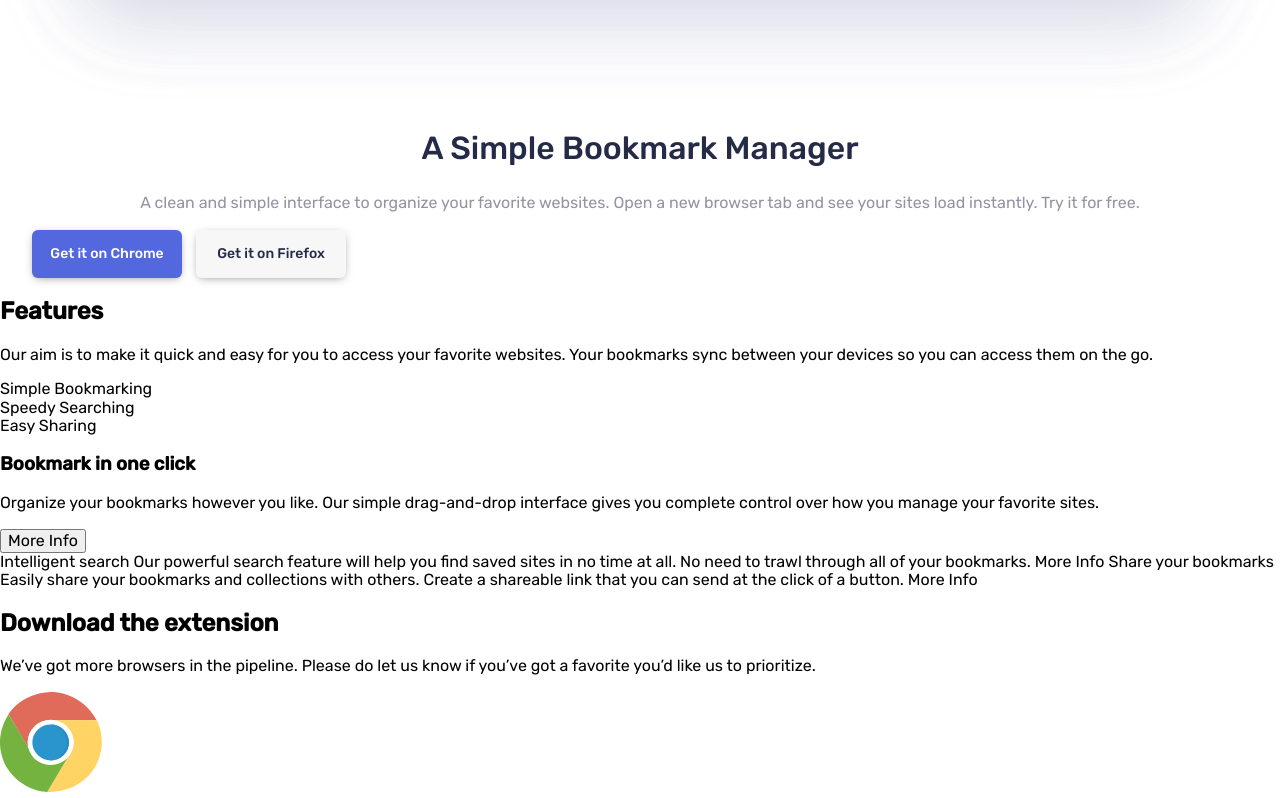
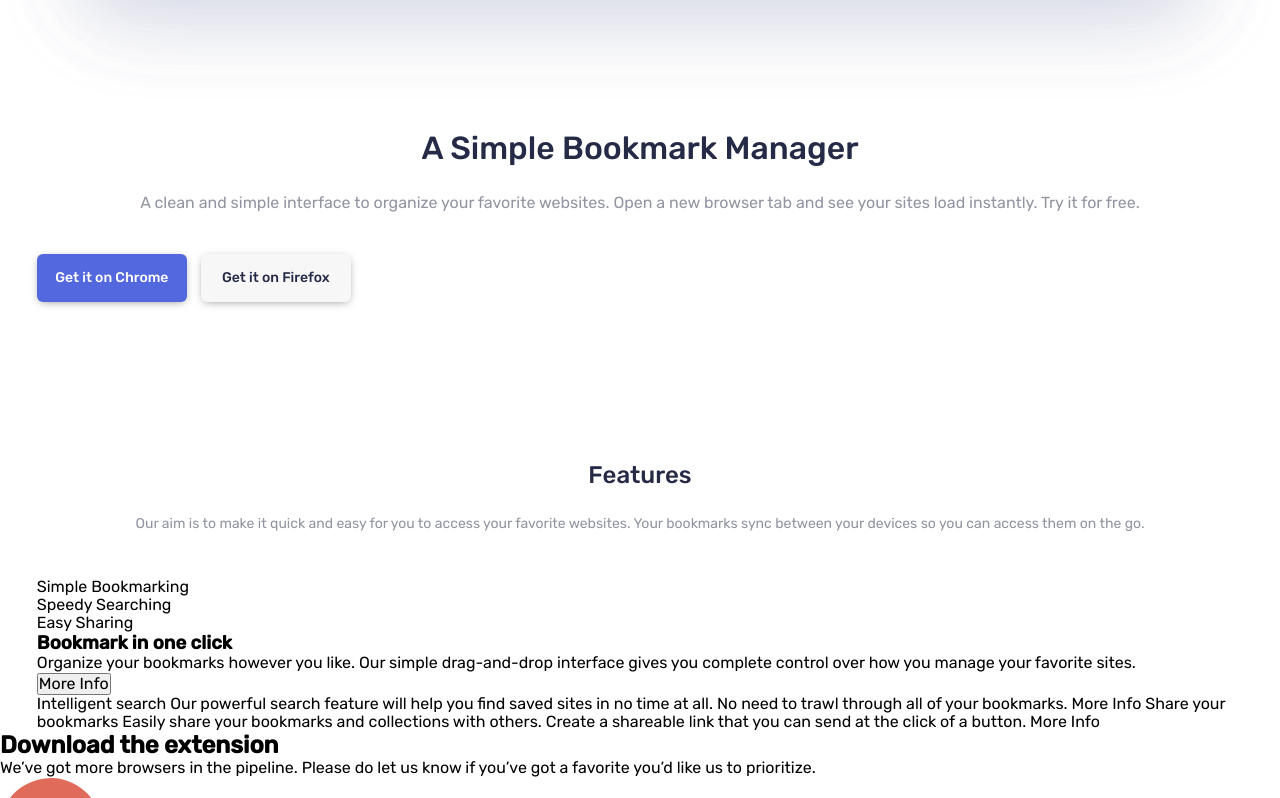
Before and after one commit to Rubendvb/bookmark-landing-page-master, a React (Vite) app: page / in a window 1280 px wide. Shown: the part 958-1756 px from the top of the page. Built offline with nearby package versions, Linux system fonts and the light colour scheme.

Commit message:
estilzando section features

```diff
--- a/src/assets/components/Features/Features.jsx
+++ b/src/assets/components/Features/Features.jsx
@@ -1,10 +1,12 @@
+import styled from './Features.module.scss'
+
 export default function Features() {
   return (
-    <section>
-      <div>
-        <h2>Features</h2>
+    <section className={styled.features}>
+      <div className={styled.featuresHeader}>
+        <h2 className={styled.title}>Features</h2>
 
-        <p>
+        <p className={styled.text}>
           Our aim is to make it quick and easy for you to access your favorite
           websites. Your bookmarks sync between your devices so you can access
           them on the go.
--- /dev/null
+++ b/src/assets/components/Features/Features.module.scss
@@ -0,0 +1,21 @@
+@use '../../sass/variables' as v;
+@use '../../sass/mixins' as m;
+
+.features {
+  margin-top: 10rem;
+  @include m.side-padding;
+}
+
+.featuresHeader {
+  margin-bottom: 2.75rem;
+}
+
+.title {
+  @include m.title;
+}
+
+.text {
+  @include m.text(v.$Grayish-Blue, 0.875rem);
+
+  margin-top: 1.5rem;
+}
--- a/src/assets/components/Simple/Simple.module.scss
+++ b/src/assets/components/Simple/Simple.module.scss
@@ -11,10 +11,11 @@
   line-height: 1.4;
   text-align: center;
   font-weight: 500;
+  font-size: 2rem;
 }
 
 .text {
-  @include m.text(v.$Grayish-Blue);
+  @include m.text(v.$Grayish-Blue, 1rem);
 }
 
 .simpleMain {
@@ -26,6 +27,7 @@
 .containerButton {
   display: flex;
   gap: 0.875rem;
+  margin-top: 2.5rem;
 }
 
 .buttonChrome {
--- a/src/assets/sass/_mixins.scss
+++ b/src/assets/sass/_mixins.scss
@@ -1,13 +1,21 @@
 @use './variables' as v;
 
 @mixin side-padding {
-  padding: 0 2rem;
+  padding: 0 2.3rem;
 }
 
-@mixin text($color-text) {
+@mixin title {
+  font-size: 1.5rem;
+  text-align: center;
+  font-weight: 500;
+  color: v.$Very-Dark-Blue;
+}
+
+@mixin text($color-text, $size) {
   line-height: 1.4;
   text-align: center;
   color: $color-text;
+  font-size: $size;
 }
 
 @mixin button-browser($bg, $color-text) {
--- a/src/assets/sass/main.scss
+++ b/src/assets/sass/main.scss
@@ -1,6 +1,12 @@
 @use 'variables' as v;
 
+* {
+  margin: 0;
+  padding: 0;
+  box-sizing: border-box;
+  font-family: v.$font-family-Rubik;
+}
+
 body {
-  font-family: v.$font-family-Rubik;
   font-size: 16px;
 }
```
